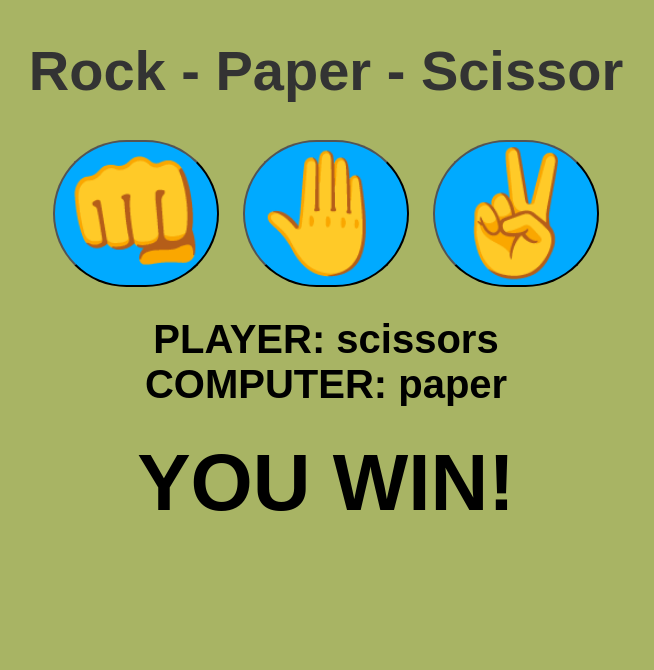
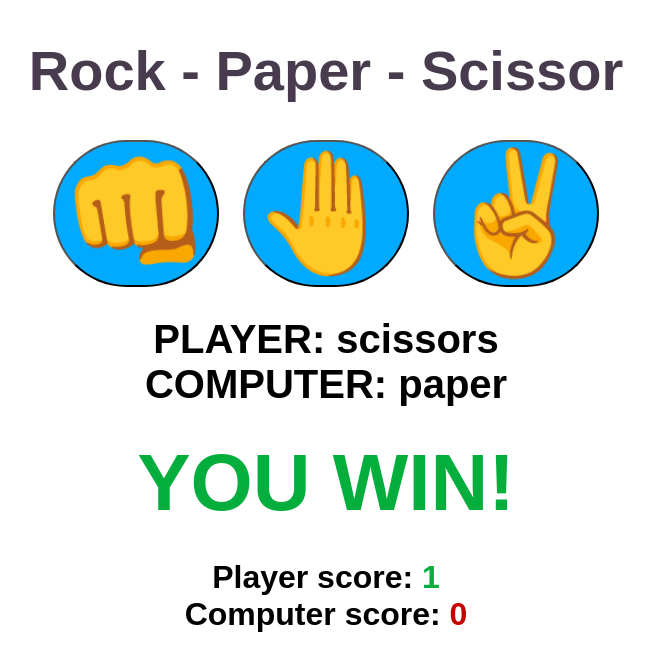
Before and after one commit to zoldyk777/js, a plain HTML site: page game/index.html in a window 1280 px wide. Both pictures are taken after a click on the button "✌️". Shown: the whole page, without its empty margins (314-968 px from the left). Drawn offline with Linux system fonts and the light colour scheme.

Commit message:
small game

```diff
--- a/game/index.html
+++ b/game/index.html
@@ -21,6 +21,13 @@
     <div id="computerDisplay">COMPUTER:</div>
     <div id="resultDisplay"></div>
 
+    <div class="scoreDisplay">Player score:
+        <span id="playerscoreDisplay">0</span>
+    </div>
+    <div class="scoreDisplay">Computer score:
+        <span id="computerscoreDisplay">0</span>
+    </div>
+
     <script src="script.js"></script>
 </body>
 
--- a/game/script.js
+++ b/game/script.js
@@ -2,6 +2,10 @@ const choices = ["rock", "paper", "scissors"];
 const playerDisplay = document.getElementById("playerDisplay");
 const computerDisplay = document.getElementById("computerDisplay");
 const resultDisplay = document.getElementById("resultDisplay");
+const playerscoreDisplay = document.getElementById("playerscoreDisplay");
+const computerscoreDisplay = document.getElementById("computerscoreDisplay");
+let playerscore = 0;
+let computerscore = 0;
 
 function playgame(playerchoice) {
     const computerchoice = choices[Math.floor(Math.random() * 3)];
@@ -26,4 +30,19 @@ function playgame(playerchoice) {
     computerDisplay.textContent = `COMPUTER: ${computerchoice}`;
     resultDisplay.textContent = result;
 
+    resultDisplay.classList.remove("green", "red");
+
+    switch (result) {
+        case "YOU WIN!":
+            resultDisplay.classList.add("green");
+            playerscore++;
+            playerscoreDisplay.textContent = playerscore;
+            break;
+        case "YOU LOSE!":
+            resultDisplay.classList.add("red");
+            computerscore++;
+            computerscoreDisplay.textContent = computerscore;
+            break;
+    }
+
 }
--- a/game/style.css
+++ b/game/style.css
@@ -5,12 +5,12 @@ body {
     display: flex;
     flex-direction: column;
     align-items: center;
-    background-color: hsl(69, 35%, 55%);
+    background-color: hsl(0, 0%, 100%);
 }
 
 h1 {
     font-size: 3.5rem;
-    color: hsl(0, 0%, 20%);
+    color: hsl(281, 14%, 27%);
 }
 
 .choices {
@@ -41,3 +41,17 @@ h1 {
     font-size: 5rem;
     margin: 30px 0;
 }
+
+.scoreDisplay {
+    font-size: 2rem;
+}
+
+.green,
+#playerscoreDisplay {
+    color: hsl(140, 95%, 35%);
+}
+
+.red,
+#computerscoreDisplay {
+    color: hsl(0, 97%, 39%);
+}
```
